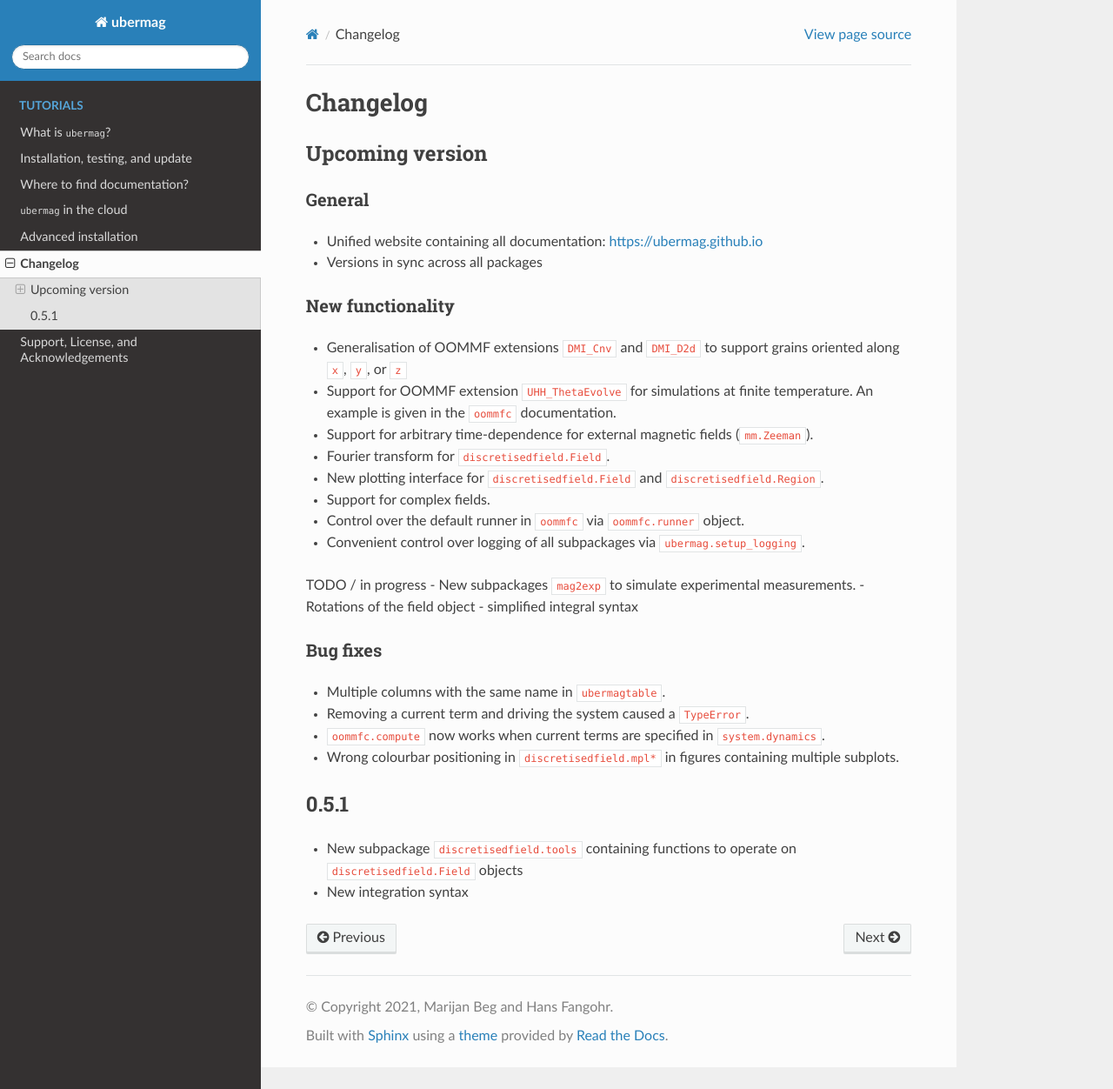
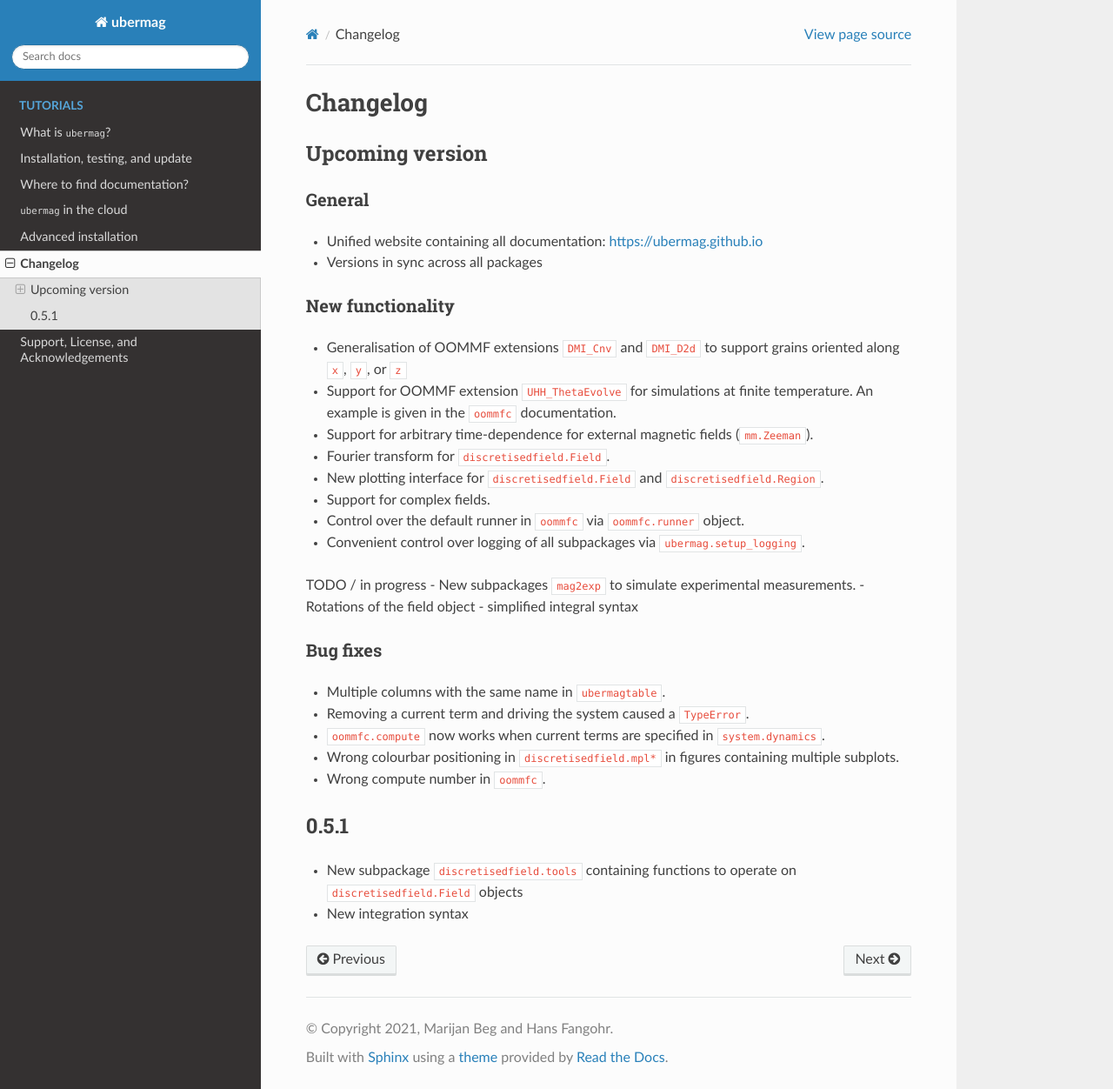
Before and after one commit to ubermag/ubermag, a Sphinx documentation site: the page built from docs/changelog.rst, in a window 1280 px wide and 1252 px high. Shown: the whole window at 87% size. Built offline with Sphinx 7.4.7 and the Read the Docs theme 2.0.0, drawn with Linux system fonts in a browser that asks for light colours.

Commit message:
Bugfix: wrong compute number.

```diff
--- a/docs/changelog.rst
+++ b/docs/changelog.rst
@@ -34,6 +34,7 @@ Bug fixes
 - Removing a current term and driving the system caused a ``TypeError``.
 - ``oommfc.compute`` now works when current terms are specified in ``system.dynamics``.
 - Wrong colourbar positioning in ``discretisedfield.mpl*`` in figures containing multiple subplots.
+- Wrong compute number in ``oommfc``.
 
 0.5.1
 =====
```
